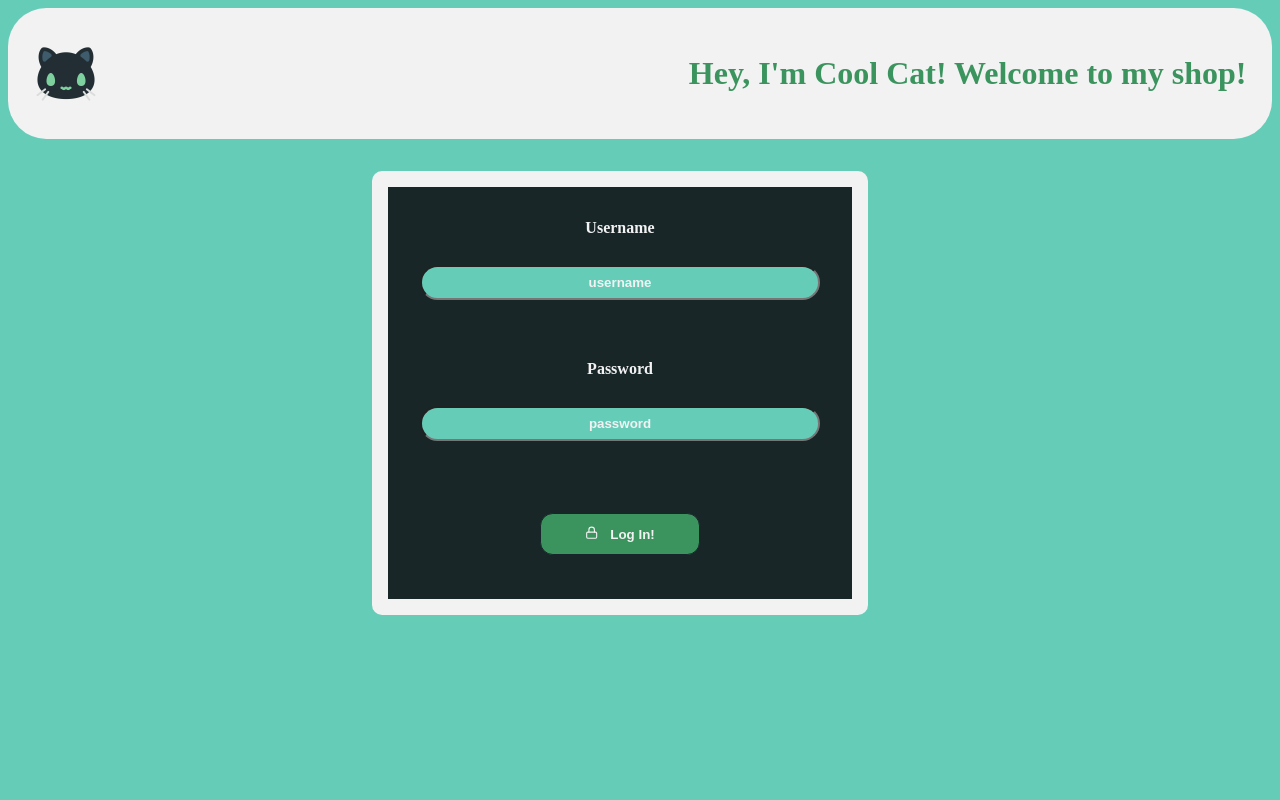
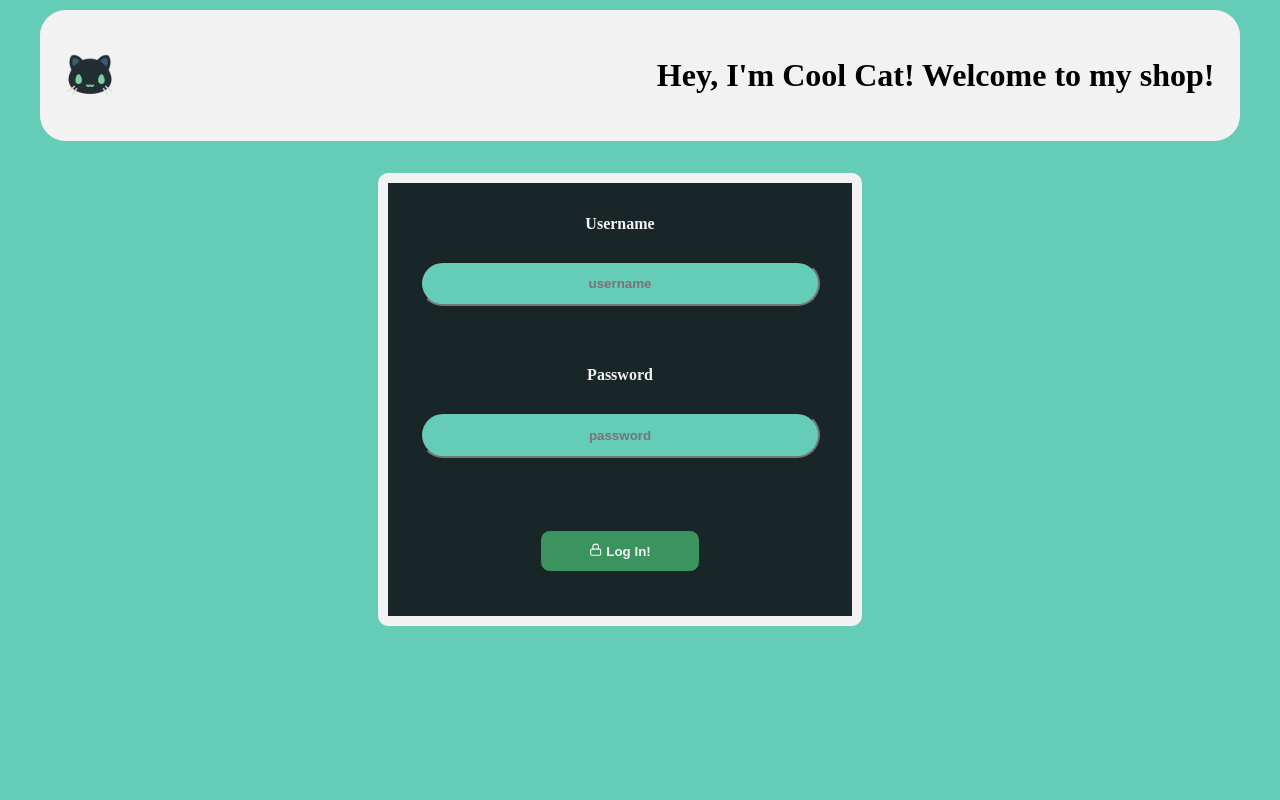
Before and after one commit to JamesSalcedo001/cool_cat_store, a React (Vite) app in the folder client/: page /log_in in a window 1280 px wide. Shown: the top 800 px of the page. Built offline with nearby package versions, Linux system fonts and the light colour scheme; no server answers.

Commit message:
changing css

```diff
--- a/client/src/App.css
+++ b/client/src/App.css
@@ -1,4 +1,4 @@
- body {
+ /* body {
     background-color: #65CCB8;
 }
 
@@ -654,7 +654,7 @@ border: #f2f2f2 solid 1px;
 
 
 
-
+ */
 
 
 
@@ -670,7 +670,7 @@ border: #f2f2f2 solid 1px;
 /******************************* starting here is the responsive version  ********************************************/
 
 
-/*
+
 body {
     background-color: #65CCB8;
     padding: 0.1rem 2rem;
@@ -743,6 +743,95 @@ body {
 }
 
 
+.loadingSection {
+    margin: auto;
+    margin-top: 30vh;
+    text-align: center;
+}
+
+@keyframes donut-spin {
+    0% {
+        transform: rotate(0deg);
+    }
+    100% {
+        transform: rotate(360deg);
+    }
+}
+
+.loading {
+    display: inline-block;
+    border: 1rem solid #f2f2f224;
+    border-left-color:#0255ad;
+    border-radius: 50%;
+    width: 30px;
+    height: 30px;
+    animation: donut-spin 0.4s linear infinite;
+}
+
+.load {
+    color:#f2f2f2;
+    font-size: xx-large;
+}
+
+
+.login-div {
+    display: flex;
+    justify-content: center;
+    align-items: center;
+    padding: 2em;
+    border-radius: 10px;
+}
+
+#loginForm {
+    font-weight: bolder;
+    color: #f2f2f2;
+    text-align: center;
+    background-color: #182628;
+    border: #f2f2f2 10px solid;
+    width: 100%;
+    max-width: 400px;
+    display: flex;
+    flex-direction: column;
+    gap: 20px;
+    padding: 2em;
+    border-radius: 10px;
+}
+
+
+.formInput {
+    text-align: center;
+    font-weight: bolder;
+    padding: 1em;
+    border-radius: 25px;
+    margin-top: 2%;
+    margin-bottom: 10%;
+    background-color:  #65CCB8;
+    color: #f2f2f2;
+}
+
+.formButton {
+    text-align: center;
+    font-weight: bolder;
+    padding: 0.75rem 1.5rem;
+    margin: auto;
+    margin-top: 3%;
+    width: 40%;
+    border-radius: 10px;
+    border:#18262b 1px solid;
+    min-width: 1%;
+    max-width: 40%;
+    background-color:  #3b945e;
+    color: #f2f2f2;
+    cursor: pointer;
+    transition: background-color 0.3s ease;
+    margin-bottom: 3%;
+}
+
+.formButton:hover {
+    background-color:#182628;
+    border: #f2f2f2 solid 1px;
+}
+
 
 @media (max-width: 768px) {
     .headerDiv {
@@ -762,5 +851,8 @@ body {
         font-size: 1rem;
     }
 
+    .formButton {
+        width: 40%;
+    }
 
-} */
+}
--- a/client/src/Cart.jsx
+++ b/client/src/Cart.jsx
@@ -14,7 +14,6 @@ function Cart() {
     const cartItems = useSelector(state => state.cart.items)
     const totalPrice = useSelector(state => state.cart.totalPrice)
     const errors = useSelector(state => state.cart.errors)
-    const isLoading = useSelector(state => state.loading.isLoading)
 
 
     useEffect(() => {
@@ -50,14 +49,7 @@ function Cart() {
 
     }
 
-    if(isLoading) {
-        return (
-            <div className='loadingSection'>
-                <div className="loading"></div>
-                <h3 className="load">Just a moment...</h3>
-            </div>
-        )
-    } else {
+
         return (
             <div className="cart">
                 {cartItems.map(item => (
@@ -72,8 +64,6 @@ function Cart() {
                 {errors && <h5 className="error">{errors}</h5>}
             </div>
         )
-    }
-
 }
 
 export default Cart;
--- a/client/src/Home.jsx
+++ b/client/src/Home.jsx
@@ -5,7 +5,6 @@ import { deleteUser } from "./slices/userSlice";
 import { FiLogIn } from "react-icons/fi";
 import { BiTrash } from "react-icons/bi";
 import { BiEdit } from "react-icons/bi";
-import Loading from "./Loading";
 
 
 
@@ -13,7 +12,6 @@ import Loading from "./Loading";
 function Home() {
     const user = useSelector(state => state.user.user)
     const loggedIn = useSelector(state => state.user.loggedIn)
-    const isLoading = useSelector(state => state.loading.isLoading)
 
     const dispatch = useDispatch()
     const navigate = useNavigate()
@@ -31,10 +29,6 @@ function Home() {
         } else {
             console.log("Failed to delete")
         }
-    }
-
-    if (isLoading) {
-        return <Loading />
     }
 
     if (loggedIn) {
--- a/client/src/ProductsList.jsx
+++ b/client/src/ProductsList.jsx
@@ -7,8 +7,6 @@ import Loading from "./Loading";
 
 function ProductsList() {
     const products = useSelector(state => state.products.products)
-    const isLoading = useSelector(state => state.loading.isLoading)
-
 
     const dispatch = useDispatch()
 
@@ -23,9 +21,7 @@ function ProductsList() {
         ))
     ), [products])
 
-    if (isLoading) {
-        return <Loading />
-    } else {
+
         return (
             <div className="products-list">
                 <Suspense fallback={<Loading />}>
@@ -33,7 +29,6 @@ function ProductsList() {
                 </Suspense>
             </div>
         )
-    }
 }
 
 export default ProductsList;
--- a/client/src/slices/cartSlice.jsx
+++ b/client/src/slices/cartSlice.jsx
@@ -43,9 +43,6 @@ const cartSlice = createSlice({
             state.items = state.items.filter(item => item.id !== cart_item_id)
             state.totalPrice = state.items.reduce((sum, item) => sum + (item.product.price * item.quantity), 0)
         },
-        // setIsLoading: (state, action) => {
-        //     state.isLoading = action.payload
-        // },
         setErrors: (state, action) => {
             state.errors = action.payload
         },
--- a/client/src/slices/productsSlice.jsx
+++ b/client/src/slices/productsSlice.jsx
@@ -4,7 +4,6 @@ import { setIsLoading } from "./loadingSlice";
 const initialState = {
     products: [],
     errors: null
-    // isLoading: false
 }
 
 const productsSlice = createSlice({
@@ -14,9 +13,6 @@ const productsSlice = createSlice({
         setProducts: (state, action) => {
             state.products = action.payload
         },
-        // setIsLoading: (state, action) => {
-        //     state.isLoading = action.payload
-        // },
         setErrors: (state, action) => {
             state.errors = action.payload
         },
--- a/client/src/slices/userSlice.jsx
+++ b/client/src/slices/userSlice.jsx
@@ -4,7 +4,6 @@ const initialState = {
     user: null,
     loggedIn: false,
     errors: []
-    // isLoading: false
 }
 
 const userSlice = createSlice({
@@ -19,9 +18,6 @@ const userSlice = createSlice({
             state.user = null
             state.loggedIn = false
         },
-        // setIsLoading: (state, action) => {
-        //     state.isLoading = action.payload
-        // },
         updateUser: (state, action) => {
             state.user = action.payload
         },
```
